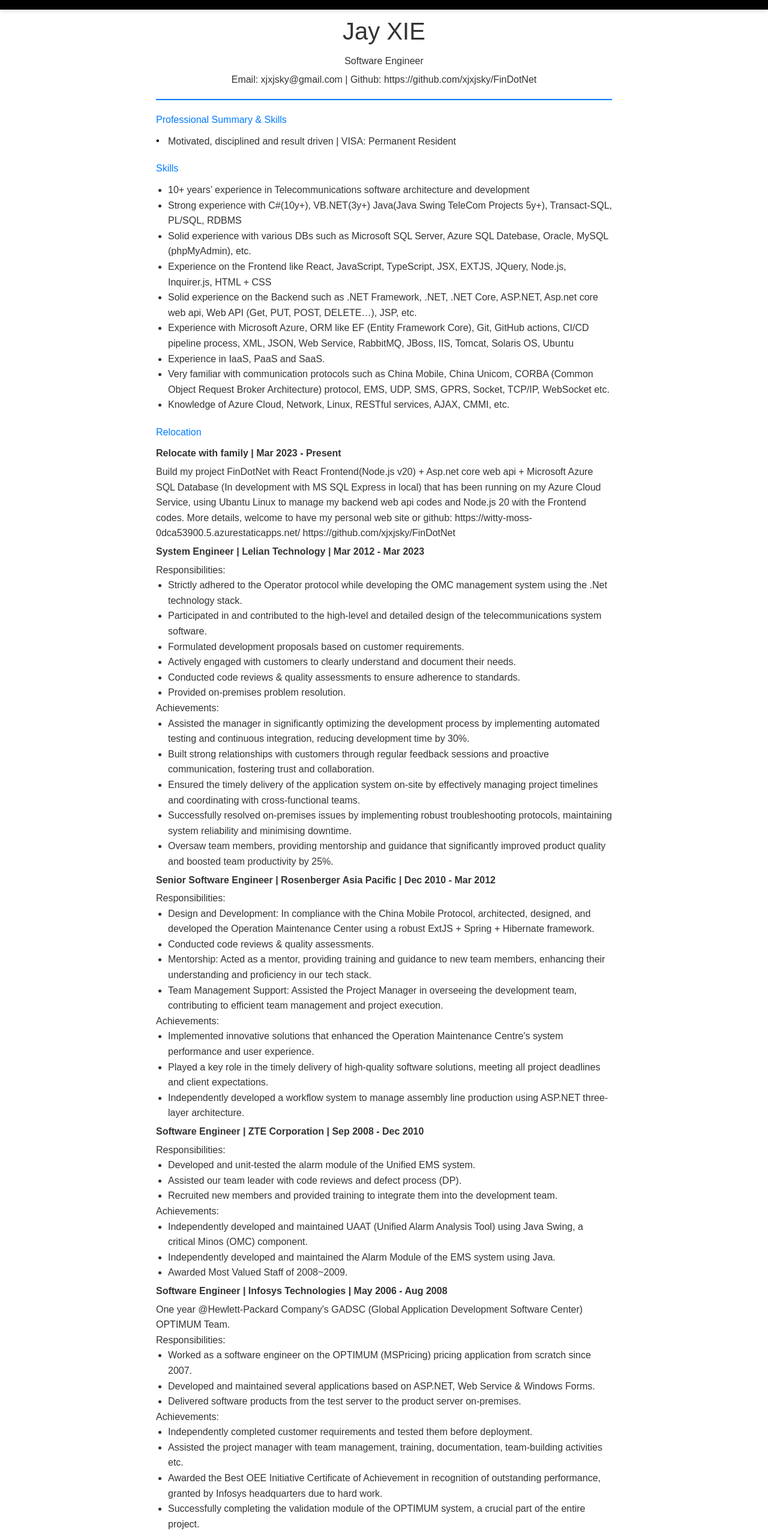
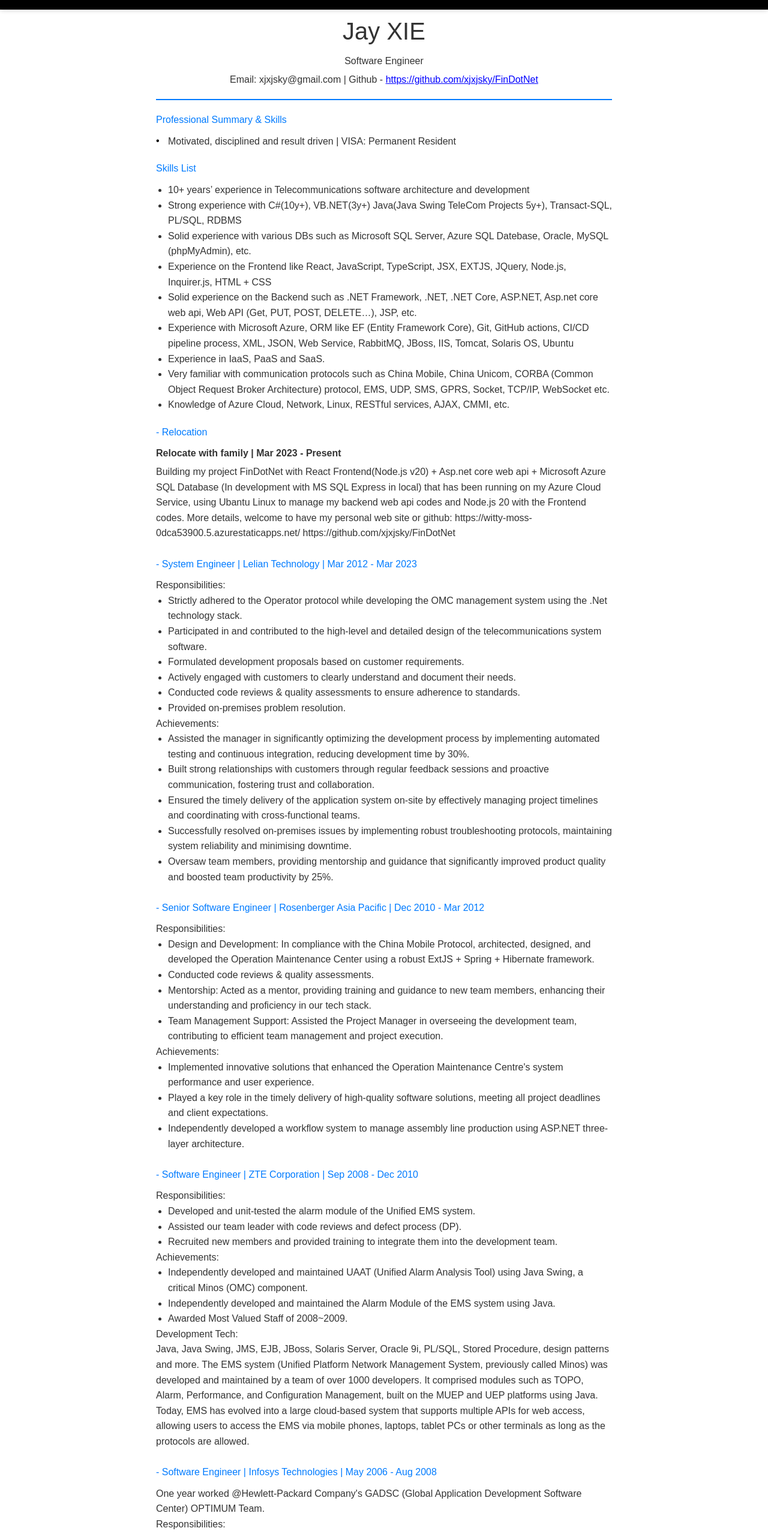
Before and after one commit to xjxjsky/FinDotNet, a React (Create React App) app in the folder frontend/: page /ResumePage in a window 1280 px wide. Shown: the part 80-2638 px from the top of the page at 60% size. Built offline with nearby package versions, Linux system fonts and the light colour scheme; no server answers.

Commit message:
update my portolio's main page4

```diff
--- a/frontend/src/Components/Hero/Hero.tsx
+++ b/frontend/src/Components/Hero/Hero.tsx
@@ -18,6 +18,9 @@ const Hero = (props: Props) => {
 
           <p>
             Welcome to my portfolio website! Click <strong style={{ color: 'Green' }}>Jay's Resume</strong>  below to view my resume for your reference.
+          </p>
+          <p>
+            To access the "Search Stock" menu, you should register an account or use "adminuser/FinDotNet_123" to log on directly.
           </p>
           <div className="mx-auto lg:mx-0">
             <Link
--- a/frontend/src/Pages/ResumePage/ResumePage.css
+++ b/frontend/src/Pages/ResumePage/ResumePage.css
@@ -72,3 +72,8 @@
   top: 0; /* 黑点与文本顶部对齐 */
   line-height: 1.5em; /* 调整黑点和文字的垂直对齐 */
 }
+
+a {
+  color: blue; /* 设置链接文本颜色为蓝色 */
+  text-decoration: underline; /* 添加下划线 */
+}
--- a/frontend/src/Pages/ResumePage/ResumePage.tsx
+++ b/frontend/src/Pages/ResumePage/ResumePage.tsx
@@ -1,5 +1,5 @@
-import React from 'react';
-import './ResumePage.css'; // 引入样式文件
+import React, { useEffect } from "react";
+import "./ResumePage.css"; // 引入样式文件
 
 // 定义 Props 类型
 type Props = {
@@ -9,125 +9,325 @@ type Props = {
 
 // 创建一个函数组件并使用 Props 类型
 const ResumePage: React.FC<Props> = ({ label, onClick }) => {
+  useEffect(() => {
+    // 组件挂载时滚动到顶部
+    window.scrollTo(0, 0);
+  }, []);
+
   return (
     <div className="resume-container">
       <header className="resume-header">
         <h1>Jay XIE</h1>
         <h2>Software Engineer</h2>
-            <p>Email: xjxjsky@gmail.com | Github: https://github.com/xjxjsky/FinDotNet</p>
+        <p>
+          Email: xjxjsky@gmail.com | Github -{" "}
+          <a href="https://github.com/xjxjsky/FinDotNet" target="_blank">
+            https://github.com/xjxjsky/FinDotNet
+          </a>
+        </p>
       </header>
 
       <section className="resume-section">
         <h3>Professional Summary & Skills</h3>
-            <p className="highlighted-p">Motivated, disciplined and result driven  |  VISA: Permanent Resident</p>
+        <p className="highlighted-p">
+          Motivated, disciplined and result driven | VISA: Permanent Resident
+        </p>
       </section>
 
       <section className="resume-section">
-            <h3>Skills</h3>
+        <h3>Skills List</h3>
         <ul>
-              <li className="resume-li">10+ years’ experience in Telecommunications software architecture and development </li>
-              <li className="resume-li">Strong experience with C#(10y+), VB.NET(3y+) Java(Java Swing TeleCom Projects 5y+), Transact-SQL, PL/SQL, RDBMS</li>
-              <li className="resume-li">Solid experience with various DBs such as Microsoft SQL Server, Azure SQL Datebase, Oracle, MySQL (phpMyAdmin), etc.</li>
-              <li className="resume-li">Experience on the Frontend like React, JavaScript, TypeScript, JSX, EXTJS, JQuery, Node.js, Inquirer.js, HTML + CSS</li>
-              <li className="resume-li">Solid experience on the Backend such as .NET Framework, .NET, .NET Core, ASP.NET, Asp.net core web api, Web API (Get, PUT, POST, DELETE…), JSP, etc.</li>
-              <li className="resume-li">Experience with Microsoft Azure, ORM like EF (Entity Framework Core), Git, GitHub actions, CI/CD pipeline process, XML, JSON, Web Service, RabbitMQ, JBoss, IIS, Tomcat, Solaris OS, Ubuntu</li>
+          <li className="resume-li">
+            10+ years’ experience in Telecommunications software architecture
+            and development{" "}
+          </li>
+          <li className="resume-li">
+            Strong experience with C#(10y+), VB.NET(3y+) Java(Java Swing TeleCom
+            Projects 5y+), Transact-SQL, PL/SQL, RDBMS
+          </li>
+          <li className="resume-li">
+            Solid experience with various DBs such as Microsoft SQL Server,
+            Azure SQL Datebase, Oracle, MySQL (phpMyAdmin), etc.
+          </li>
+          <li className="resume-li">
+            Experience on the Frontend like React, JavaScript, TypeScript, JSX,
+            EXTJS, JQuery, Node.js, Inquirer.js, HTML + CSS
+          </li>
+          <li className="resume-li">
+            Solid experience on the Backend such as .NET Framework, .NET, .NET
+            Core, ASP.NET, Asp.net core web api, Web API (Get, PUT, POST,
+            DELETE…), JSP, etc.
+          </li>
+          <li className="resume-li">
+            Experience with Microsoft Azure, ORM like EF (Entity Framework
+            Core), Git, GitHub actions, CI/CD pipeline process, XML, JSON, Web
+            Service, RabbitMQ, JBoss, IIS, Tomcat, Solaris OS, Ubuntu
+          </li>
           <li className="resume-li">Experience in IaaS, PaaS and SaaS.</li>
-              <li className="resume-li">Very familiar with communication protocols such as China Mobile, China Unicom, CORBA (Common Object Request Broker Architecture) protocol, EMS, UDP, SMS, GPRS, Socket, TCP/IP, WebSocket etc.</li>
-              <li className="resume-li">Knowledge of Azure Cloud, Network, Linux, RESTful services, AJAX, CMMI, etc.</li>
+          <li className="resume-li">
+            Very familiar with communication protocols such as China Mobile,
+            China Unicom, CORBA (Common Object Request Broker Architecture)
+            protocol, EMS, UDP, SMS, GPRS, Socket, TCP/IP, WebSocket etc.
+          </li>
+          <li className="resume-li">
+            Knowledge of Azure Cloud, Network, Linux, RESTful services, AJAX,
+            CMMI, etc.
+          </li>
         </ul>
       </section>
 
       <section className="resume-section">
-            <h3>Relocation</h3>
+        <h3>- Relocation</h3>
         <h4>Relocate with family | Mar 2023 - Present</h4>
-            <p>Build my project FinDotNet with React Frontend(Node.js v20) + Asp.net core web api + Microsoft Azure SQL Database (In development with MS SQL Express in local) that has been running on my Azure Cloud Service, using Ubantu Linux to manage my backend web api codes and Node.js 20 with the Frontend codes. More details, welcome to have my personal web site or github:
+        <p>
+          Building my project FinDotNet with React Frontend(Node.js v20) +
+          Asp.net core web api + Microsoft Azure SQL Database (In development
+          with MS SQL Express in local) that has been running on my Azure Cloud
+          Service, using Ubantu Linux to manage my backend web api codes and
+          Node.js 20 with the Frontend codes. More details, welcome to have my
+          personal web site or github:
           https://witty-moss-0dca53900.5.azurestaticapps.net/
           https://github.com/xjxjsky/FinDotNet
         </p>
+        <br />
 
-            <h4>System Engineer | Lelian Technology | Mar 2012 - Mar 2023</h4>
-            <p >Responsibilities:</p>
+        <h3>- System Engineer | Lelian Technology | Mar 2012 - Mar 2023</h3>
+        <p>Responsibilities:</p>
         <ul>
-              <li className="resume-li">Strictly adhered to the Operator protocol while developing the OMC management system using the .Net technology stack.</li>
-              <li className="resume-li">Participated in and contributed to the high-level and detailed design of the telecommunications system software.</li>
-              <li className="resume-li">Formulated development proposals based on customer requirements.</li>
-              <li className="resume-li">Actively engaged with customers to clearly understand and document their needs.</li>
-              <li className="resume-li">Conducted code reviews & quality assessments to ensure adherence to standards.</li>
-              <li className="resume-li">Provided on-premises problem resolution.</li>
+          <li className="resume-li">
+            Strictly adhered to the Operator protocol while developing the OMC
+            management system using the .Net technology stack.
+          </li>
+          <li className="resume-li">
+            Participated in and contributed to the high-level and detailed
+            design of the telecommunications system software.
+          </li>
+          <li className="resume-li">
+            Formulated development proposals based on customer requirements.
+          </li>
+          <li className="resume-li">
+            Actively engaged with customers to clearly understand and document
+            their needs.
+          </li>
+          <li className="resume-li">
+            Conducted code reviews & quality assessments to ensure adherence to
+            standards.
+          </li>
+          <li className="resume-li">
+            Provided on-premises problem resolution.
+          </li>
         </ul>
-            <p >Achievements:</p>
+        <p>Achievements:</p>
         <ul>
-              <li className="resume-li">Assisted the manager in significantly optimizing the development process by implementing automated testing and continuous integration, reducing development time by 30%.</li>
-              <li className="resume-li">Built strong relationships with customers through regular feedback sessions and proactive communication, fostering trust and collaboration.</li>
-              <li className="resume-li">Ensured the timely delivery of the application system on-site by effectively managing project timelines and coordinating with cross-functional teams.</li>
-              <li className="resume-li">Successfully resolved on-premises issues by implementing robust troubleshooting protocols, maintaining system reliability and minimising downtime.</li>
-              <li className="resume-li">Oversaw team members, providing mentorship and guidance that significantly improved product quality and boosted team productivity by 25%.</li>
+          <li className="resume-li">
+            Assisted the manager in significantly optimizing the development
+            process by implementing automated testing and continuous
+            integration, reducing development time by 30%.
+          </li>
+          <li className="resume-li">
+            Built strong relationships with customers through regular feedback
+            sessions and proactive communication, fostering trust and
+            collaboration.
+          </li>
+          <li className="resume-li">
+            Ensured the timely delivery of the application system on-site by
+            effectively managing project timelines and coordinating with
+            cross-functional teams.
+          </li>
+          <li className="resume-li">
+            Successfully resolved on-premises issues by implementing robust
+            troubleshooting protocols, maintaining system reliability and
+            minimising downtime.
+          </li>
+          <li className="resume-li">
+            Oversaw team members, providing mentorship and guidance that
+            significantly improved product quality and boosted team productivity
+            by 25%.
+          </li>
         </ul>
+        <br />
 
-            <h4>Senior Software Engineer | Rosenberger Asia Pacific | Dec 2010 - Mar 2012</h4>
-            <p >Responsibilities:</p>
+        <h3>
+          - Senior Software Engineer | Rosenberger Asia Pacific | Dec 2010 - Mar
+          2012
+        </h3>
+        <p>Responsibilities:</p>
         <ul>
-              <li className="resume-li">Design and Development: In compliance with the China Mobile Protocol, architected, designed, and developed the Operation Maintenance Center using a robust ExtJS + Spring + Hibernate framework.</li>
-              <li className="resume-li">Conducted code reviews & quality assessments.</li>
-              <li className="resume-li">Mentorship: Acted as a mentor, providing training and guidance to new team members, enhancing their understanding and proficiency in our tech stack.</li>
-              <li className="resume-li">Team Management Support: Assisted the Project Manager in overseeing the development team, contributing to efficient team management and project execution.</li>
+          <li className="resume-li">
+            Design and Development: In compliance with the China Mobile
+            Protocol, architected, designed, and developed the Operation
+            Maintenance Center using a robust ExtJS + Spring + Hibernate
+            framework.
+          </li>
+          <li className="resume-li">
+            Conducted code reviews & quality assessments.
+          </li>
+          <li className="resume-li">
+            Mentorship: Acted as a mentor, providing training and guidance to
+            new team members, enhancing their understanding and proficiency in
+            our tech stack.
+          </li>
+          <li className="resume-li">
+            Team Management Support: Assisted the Project Manager in overseeing
+            the development team, contributing to efficient team management and
+            project execution.
+          </li>
         </ul>
-            <p >Achievements:</p>
+        <p>Achievements:</p>
         <ul>
-              <li className="resume-li">Implemented innovative solutions that enhanced the Operation Maintenance Centre's system performance and user experience.</li>
-              <li className="resume-li">Played a key role in the timely delivery of high-quality software solutions, meeting all project deadlines and client expectations.</li>
-              <li className="resume-li">Independently developed a workflow system to manage assembly line production using ASP.NET three-layer architecture.</li>
+          <li className="resume-li">
+            Implemented innovative solutions that enhanced the Operation
+            Maintenance Centre's system performance and user experience.
+          </li>
+          <li className="resume-li">
+            Played a key role in the timely delivery of high-quality software
+            solutions, meeting all project deadlines and client expectations.
+          </li>
+          <li className="resume-li">
+            Independently developed a workflow system to manage assembly line
+            production using ASP.NET three-layer architecture.
+          </li>
         </ul>
+        <br />
 
-            <h4>Software Engineer | ZTE Corporation | Sep 2008 - Dec 2010</h4>
-            <p >Responsibilities:</p>
+        <h3>- Software Engineer | ZTE Corporation | Sep 2008 - Dec 2010</h3>
+        <p>Responsibilities:</p>
         <ul>
-              <li className="resume-li">Developed and unit-tested the alarm module of the Unified EMS system.</li>
-              <li className="resume-li">Assisted our team leader with code reviews and defect process (DP).</li>
-              <li className="resume-li">Recruited new members and provided training to integrate them into the development team.</li>
+          <li className="resume-li">
+            Developed and unit-tested the alarm module of the Unified EMS
+            system.
+          </li>
+          <li className="resume-li">
+            Assisted our team leader with code reviews and defect process (DP).
+          </li>
+          <li className="resume-li">
+            Recruited new members and provided training to integrate them into
+            the development team.
+          </li>
         </ul>
-            <p >Achievements:</p>
+        <p>Achievements:</p>
         <ul>
-              <li className="resume-li">Independently developed and maintained UAAT (Unified Alarm Analysis Tool) using Java Swing, a critical Minos (OMC) component.</li>
-              <li className="resume-li">Independently developed and maintained the Alarm Module of the EMS system using Java.</li>
+          <li className="resume-li">
+            Independently developed and maintained UAAT (Unified Alarm Analysis
+            Tool) using Java Swing, a critical Minos (OMC) component.
+          </li>
+          <li className="resume-li">
+            Independently developed and maintained the Alarm Module of the EMS
+            system using Java.
+          </li>
           <li className="resume-li">Awarded Most Valued Staff of 2008~2009.</li>
         </ul>
+        <p>Development Tech:</p>
+        <p>
+          Java, Java Swing, JMS, EJB, JBoss, Solaris Server, Oracle 9i, PL/SQL,
+          Stored Procedure, design patterns and more. The EMS system (Unified
+          Platform Network Management System, previously called Minos) was
+          developed and maintained by a team of over 1000 developers. It
+          comprised modules such as TOPO, Alarm, Performance, and Configuration
+          Management, built on the MUEP and UEP platforms using Java. Today, EMS
+          has evolved into a large cloud-based system that supports multiple
+          APIs for web access, allowing users to access the EMS via mobile
+          phones, laptops, tablet PCs or other terminals as long as the
+          protocols are allowed.
+        </p>
+        <br />
+        <h3>
+          - Software Engineer | Infosys Technologies | May 2006 - Aug 2008
+        </h3>
+        <p>
+          One year worked @Hewlett-Packard Company's GADSC (Global Application
+          Development Software Center) OPTIMUM Team.
+        </p>
+        <p>Responsibilities:</p>
+        <ul>
+          <li className="resume-li">
+            Worked as a software engineer on the OPTIMUM (MSPricing) pricing
+            application from scratch since 2007.
+          </li>
+          <li className="resume-li">
+            Developed and maintained several applications based on ASP.NET, Web
+            Service & Windows Forms.
+          </li>
+          <li className="resume-li">
+            Delivered software products from the test server to the product
+            server on-premises.
+          </li>
+        </ul>
+        <p>Achievements:</p>
+        <ul>
+          <li className="resume-li">
+            Independently completed customer requirements and tested them before
+            deployment.
+          </li>
+          <li className="resume-li">
+            Assisted the project manager with team management, training,
+            documentation, team-building activities etc.
+          </li>
+          <li className="resume-li">
+            Awarded the Best OEE Initiative Certificate of Achievement in
+            recognition of outstanding performance, granted by Infosys
+            headquarters due to hard work.
+          </li>
+          <li className="resume-li">
+            Successfully completing the validation module of the OPTIMUM system,
+            a crucial part of the entire project.
+          </li>
+        </ul>
+        <p>Development Tech:</p>
+        <p>
+          {" "}
+          .NET WinForm, C#, MS SQL Server, Web Service, VBA, Stored Procedure.
+          OPTIMUM is a financial system used by Opportunity Consultants within
+          the HP Enterprise services (ES) business to evaluate the potential new
+          business by providing a standardized set of financial indicators.
+          Currently, OPTIMUM is being used by the ES finance team to price
+          approximately 75% of deals (in total contract value) for ES, amounting
+          to $15 billion annually.
+        </p>
+        <br />
 
-            <h4>Software Engineer | Infosys Technologies | May 2006 - Aug 2008</h4>
-            <p>One year @Hewlett-Packard Company's GADSC (Global Application Development Software Center) OPTIMUM Team.</p>
-            <p >Responsibilities:</p>
-            <ul>
-              <li className="resume-li">Worked as a software engineer on the OPTIMUM (MSPricing) pricing application from scratch since 2007.</li>
-              <li className="resume-li">Developed and maintained several applications based on ASP.NET, Web Service & Windows Forms.</li>
-              <li className="resume-li">Delivered software products from the test server to the product server on-premises.</li>
-            </ul>
-            <p >Achievements:</p>
-            <ul>
-              <li className="resume-li">Independently completed customer requirements and tested them before deployment.</li>
-              <li className="resume-li">Assisted the project manager with team management, training, documentation, team-building activities etc.</li>
-              <li className="resume-li">Awarded the Best OEE Initiative Certificate of Achievement in recognition of outstanding performance, granted by Infosys headquarters due to hard work.</li>
-              <li className="resume-li">Successfully completing the validation module of the OPTIMUM system, a crucial part of the entire project.</li>
-            </ul>
+        <h3>- Programmer | Wicresoft | Sep 2005 - May 2006</h3>
+        <p>Responsibilities:</p>
+        <p>
+          Developed and Tested Microsoft-related products as a .NET programmer
+          and tester. Wicresoft is an integrated IT service provider offering
+          end-to-end, one-stop digital services for global customers, which was
+          founded in 2002 as Microsoft’s first joint venture company in China.
+        </p>
       </section>
 
       <section className="resume-section">
-            <h3>教育背景</h3>
-            <h4>计算机科学学士 | 某大学 | 2014年9月 - 2018年6月</h4>
+        <h3>Education</h3>
+        <h4>Computer Science | H.U.S.T</h4>
       </section>
 
       <section className="resume-section">
-            <h3>项目经历</h3>
-            <h4>个人项目：在线书店 | 2022年</h4>
-            <p>设计并开发一个在线书店应用，使用React和MongoDB，提供用户友好的购物体验。</p>
+        <h3>Project Experience</h3>
+        <h4>Portfolio Project： | 2024</h4>
+        <p>
+          To Design and develop an web application base on Repository Partern
+          with React + ASP.NET core + Entity Framework(Azure SQL Database),
+          Providing{" "}
+        </p>
       </section>
 
       <section className="resume-section">
-            <h3>推荐信</h3>
-            <p>“张三是一位极具潜力的软件工程师，他的工作态度和技术能力让团队受益匪浅。” - 前经理</p>
+        <h3>Licenses & Certifications </h3>
+        <p>Software Programming and Data Modelling - TAFE NSW ID: 105183732</p>
+        <p>Microsoft Certified: Azure Data Fundamentals – Microsoft DP-900</p>
+      </section>
+
+      <section className="resume-section">
+        <h3>Reference is available </h3>
+        <ul>
+          <li className="resume-li">Lelian Technologies: Mr Wu</li>
+          <li className="resume-li">Mr. Guo</li>
+          <li className="resume-li">Mr. Ji</li>
+          <li className="resume-li">Teddy Xu & Raymond Xiang</li>
+        </ul>
       </section>
     </div>
   );
 };
 
-
 export default ResumePage;
```
Also changed, not shown: frontend/src/Components/Navbar/Navbar.tsx (+8 -8 lines), 1 other file (tests, documents, lock files or other folders). Lines whose indentation alone changed are shown as unchanged.
